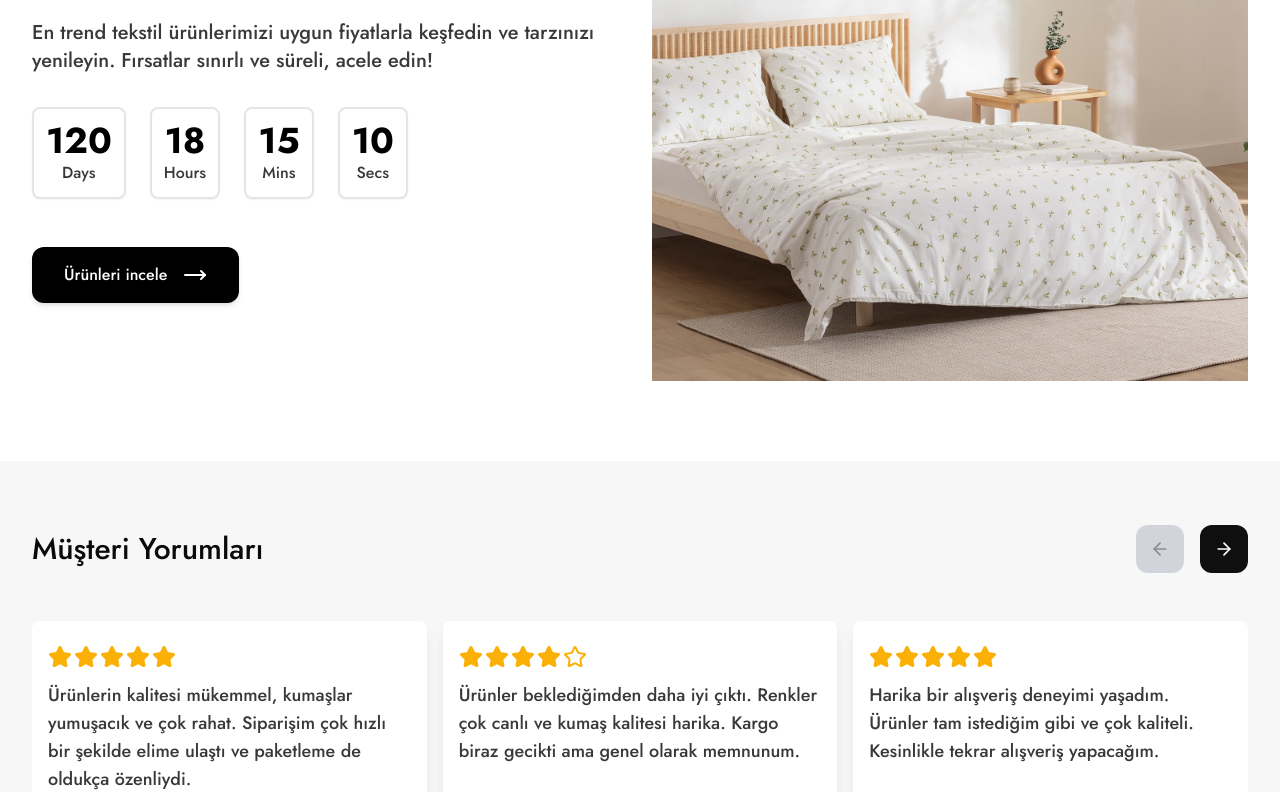
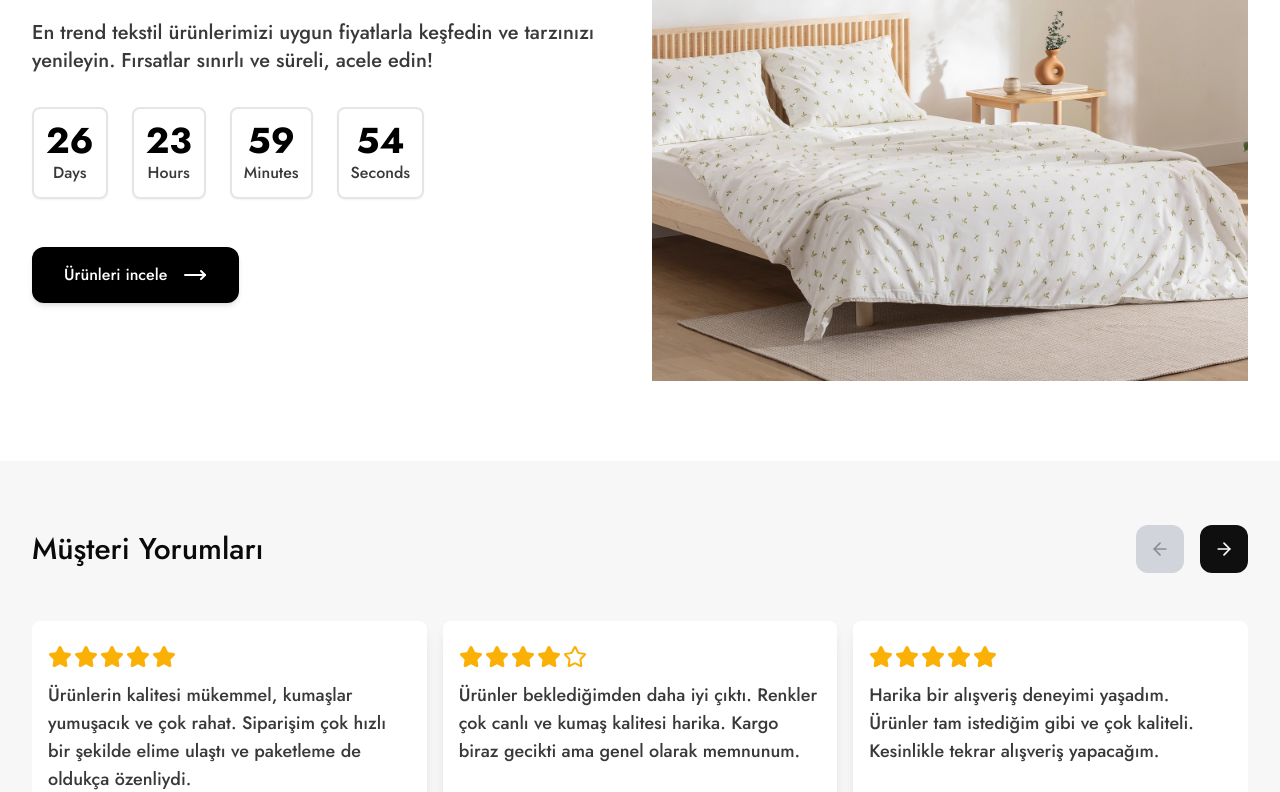
Before and after one commit to yusuf-ad/tekstilim, a Next.js app in the folder frontend/: page / in a window 1280 px wide. Shown: the part 2508-3300 px from the top of the page. Built offline with nearby package versions, Linux system fonts and the light colour scheme.

Commit message:
Countdown component ı ekledim

```diff
--- /dev/null
+++ b/frontend/components/Countdown.tsx
@@ -0,0 +1,82 @@
+"use client";
+import { useState, useEffect } from "react";
+
+interface CountdownItemProps {
+  value: number;
+  label: string;
+}
+
+function CountdownItem({ value, label }: CountdownItemProps) {
+  return (
+    <div className="flex flex-col items-center rounded-lg border-2 border-gray-20 p-3 shadow-sm">
+      <span className="text-4xl font-bold text-dark-500">{value}</span>
+      <span className="font-medium text-primary-600">{label}</span>
+    </div>
+  );
+}
+
+interface TimeLeft {
+  days: number;
+  hours: number;
+  minutes: number;
+  seconds: number;
+}
+
+interface CountdownProps {
+  targetDate: string;
+}
+
+function Countdown({ targetDate }: CountdownProps) {
+  const [timeLeft, setTimeLeft] = useState<TimeLeft | null>(null);
+  const [isClient, setIsClient] = useState(false);
+
+  useEffect(() => {
+    setIsClient(true);
+    const calculateTimeLeft = (): TimeLeft => {
+      const difference = +new Date(targetDate) - +new Date();
+      let timeLeft: TimeLeft = {
+        days: 0,
+        hours: 0,
+        minutes: 0,
+        seconds: 0,
+      };
+
+      if (difference > 0) {
+        timeLeft = {
+          days: Math.floor(difference / (1000 * 60 * 60 * 24)),
+          hours: Math.floor((difference / (1000 * 60 * 60)) % 24),
+          minutes: Math.floor((difference / 1000 / 60) % 60),
+          seconds: Math.floor((difference / 1000) % 60),
+        };
+      }
+
+      return timeLeft;
+    };
+
+    setTimeLeft(calculateTimeLeft());
+
+    const timer = setInterval(() => {
+      setTimeLeft(calculateTimeLeft());
+    }, 1000);
+
+    return () => clearInterval(timer);
+  }, [targetDate]);
+
+  if (!isClient || !timeLeft) {
+    return null; // or return a loading placeholder
+  }
+
+  return (
+    <div className="mb-12 flex gap-3 md:gap-6 flex-wrap justify-center sm:flex-nowrap">
+      {Object.entries(timeLeft).map(([interval, value]) => (
+        <CountdownItem
+          key={interval}
+          value={value}
+          label={interval.charAt(0).toUpperCase() + interval.slice(1)}
+        />
+      ))}
+    </div>
+  );
+}
+
+export default Countdown;
--- a/frontend/components/layout/home/CustomerTestimonials.tsx
+++ b/frontend/components/layout/home/CustomerTestimonials.tsx
@@ -41,7 +41,10 @@ function CustomerTestimonials() {
       <div className="custom-container px-8 py-16">
         <CustomCarousel title="Müşteri Yorumları">
           {[...testimonials, ...testimonials].map((testimonial, index) => (
-            <CarouselItem key={index} className="md:basis-1/2 lg:basis-1/3 ">
+            <CarouselItem
+              key={index}
+              className="md:basis-1/2 lg:basis-1/3 pb-6 select-none"
+            >
               <TestimonialItem
                 testimonial={testimonial}
                 key={testimonial.customer.name}
--- a/frontend/components/layout/home/DealsOfMonth.tsx
+++ b/frontend/components/layout/home/DealsOfMonth.tsx
@@ -2,17 +2,15 @@ import Button from "@/components/Button";
 import { MoveRight } from "lucide-react";
 import Image from "next/image";
 import ProductImg from "@/public/assets/hero-img.webp";
-
-function CountdownItem({ value, label }: { value: string; label: string }) {
-  return (
-    <div className="flex flex-col items-center rounded-lg border-2 border-gray-20 p-3 shadow-sm">
-      <span className="text-4xl font-bold text-dark-500">{value}</span>
-      <span className="font-medium text-primary-600">{label}</span>
-    </div>
-  );
-}
+import Countdown from "@/components/Countdown";
 
 function DealsOfMonth() {
+  // Set your target date here
+  // 27 days later from now
+  const targetDate = new Date(
+    Date.now() + 1000 * 60 * 60 * 24 * 27
+  ).toISOString();
+
   return (
     <section className="custom-container my-20 flex max-h-[512px] gap-6 px-8">
       <div className="w-full flex-1">
@@ -25,12 +23,7 @@ function DealsOfMonth() {
             yenileyin. Fırsatlar sınırlı ve süreli, acele edin!
           </p>
 
-          <div className="mb-12 flex gap-3 md:gap-6 flex-wrap justify-center sm:flex-nowrap">
-            <CountdownItem value="120" label="Days" />
-            <CountdownItem value="18" label="Hours" />
-            <CountdownItem value="15" label="Mins" />
-            <CountdownItem value="10" label="Secs" />
-          </div>
+          <Countdown targetDate={targetDate} />
 
           <Button className="flex items-center gap-4 font-medium">
             <p>Ürünleri incele</p>
```
